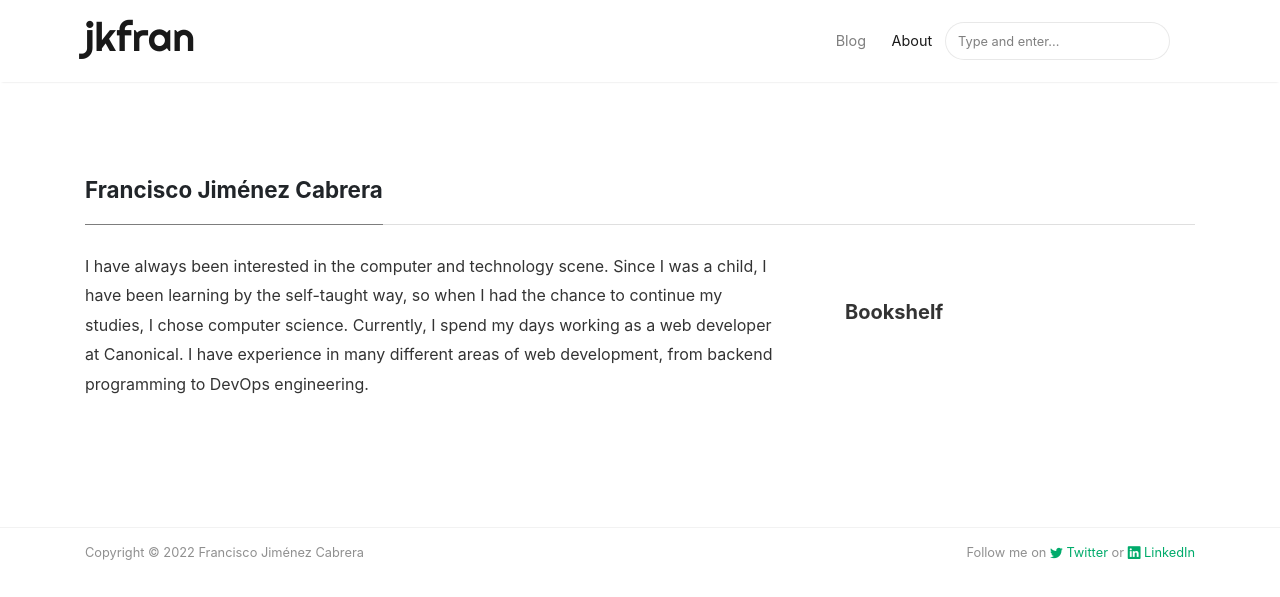
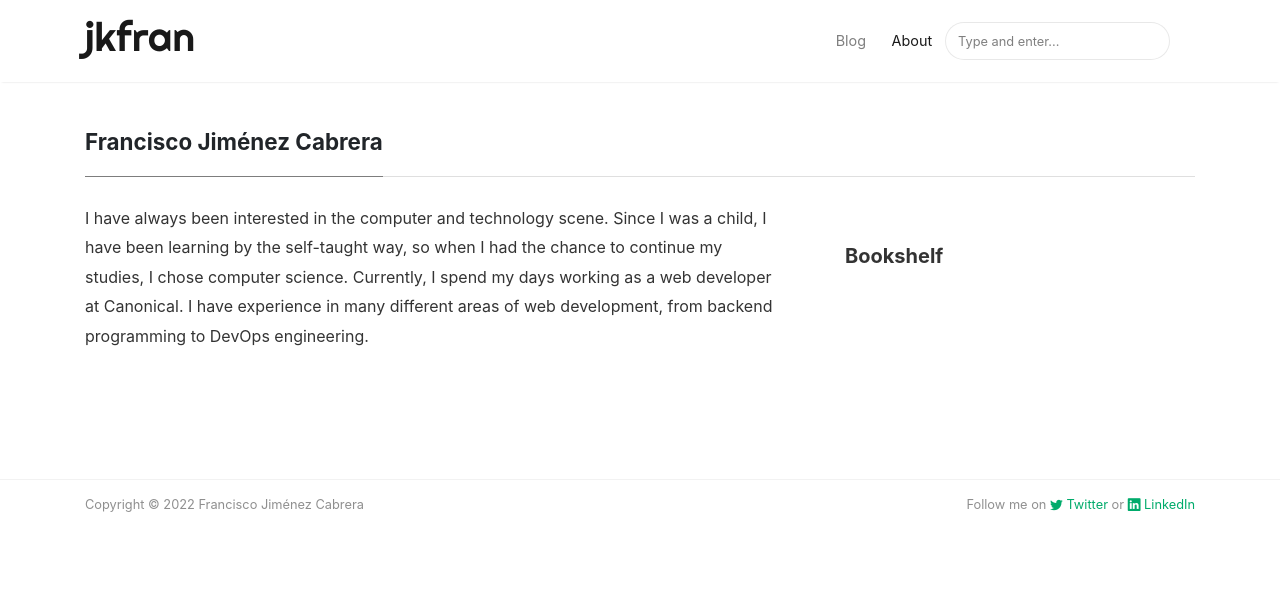
Before and after one commit to jkfran/jkfran.com, a Jekyll site: the page built from _pages/about.md, in a window 1280 px wide. Shown: the top 597 px of the page. Built offline with Jekyll 4.4.1, drawn with Linux system fonts in a browser that asks for light colours; nearby versions of some CDN libraries; grey boxes are pictures that could not be loaded.

Commit message:
Update main.scss

```diff
--- a/assets/css/main.scss
+++ b/assets/css/main.scss
@@ -14,6 +14,11 @@
     "starsnonscss"
 ;
 
-.article-post > h1, h2, h3, h4, h5, h6 {
-    margin-top: 3rem;
+.article-post {
+    h1, h2, h3 {
+        margin-top: 3rem;
+    }
+    h4, h5, h6 {
+        margin-top: 2.5rem;
+    }
 }
```
